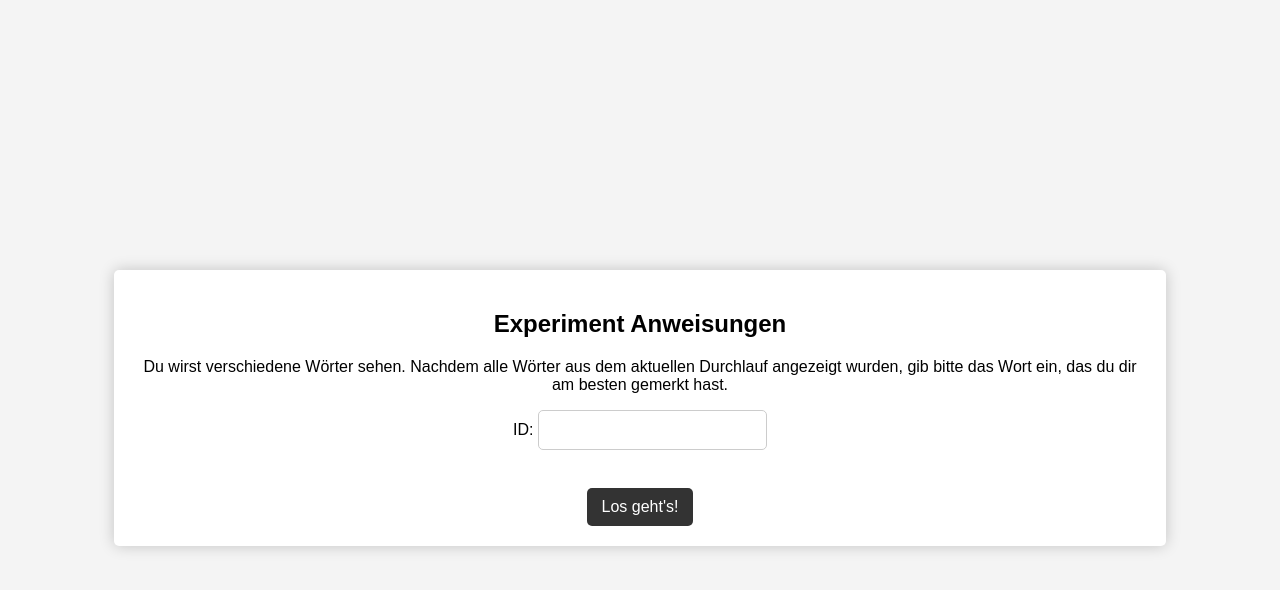
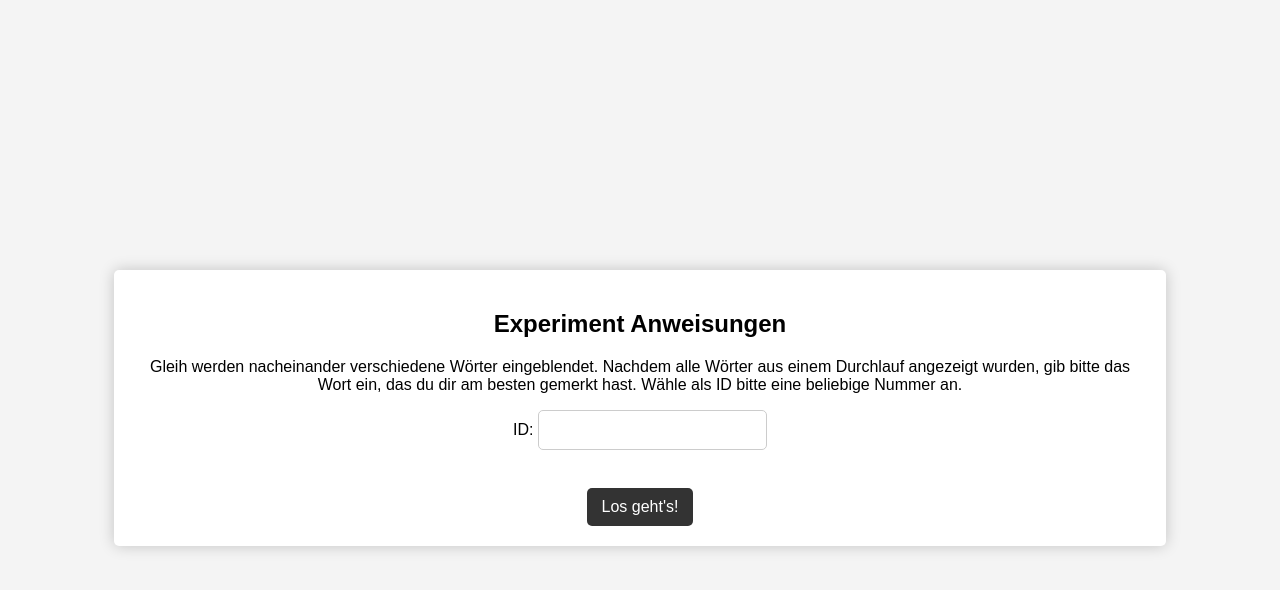
Before and after one commit to jamal019/experiment, a plain HTML site: page index.html in a window 1280 px wide. Both pictures are taken after a click on the button "Start". Drawn offline with Linux system fonts and the light colour scheme.

Commit message:
Text angepasst

```diff
--- a/index.html
+++ b/index.html
@@ -16,7 +16,7 @@
 
         <div id="intro" style="display: none;">
             <h2>Experiment Anweisungen</h2>
-            <p>Du wirst verschiedene Wörter sehen. Nachdem alle Wörter aus dem aktuellen Durchlauf angezeigt wurden, gib bitte das Wort ein, das du dir am besten gemerkt hast.</p>
+            <p>Gleih werden nacheinander verschiedene Wörter eingeblendet. Nachdem alle Wörter aus einem Durchlauf angezeigt wurden, gib bitte das Wort ein, das du dir am besten gemerkt hast. Wähle als ID bitte eine beliebige Nummer an.</p>
             <label>ID: <input type="text" id="participantID"></label><br>
             <button onclick="beginTrials()">Los geht's!</button>
         </div>
```
